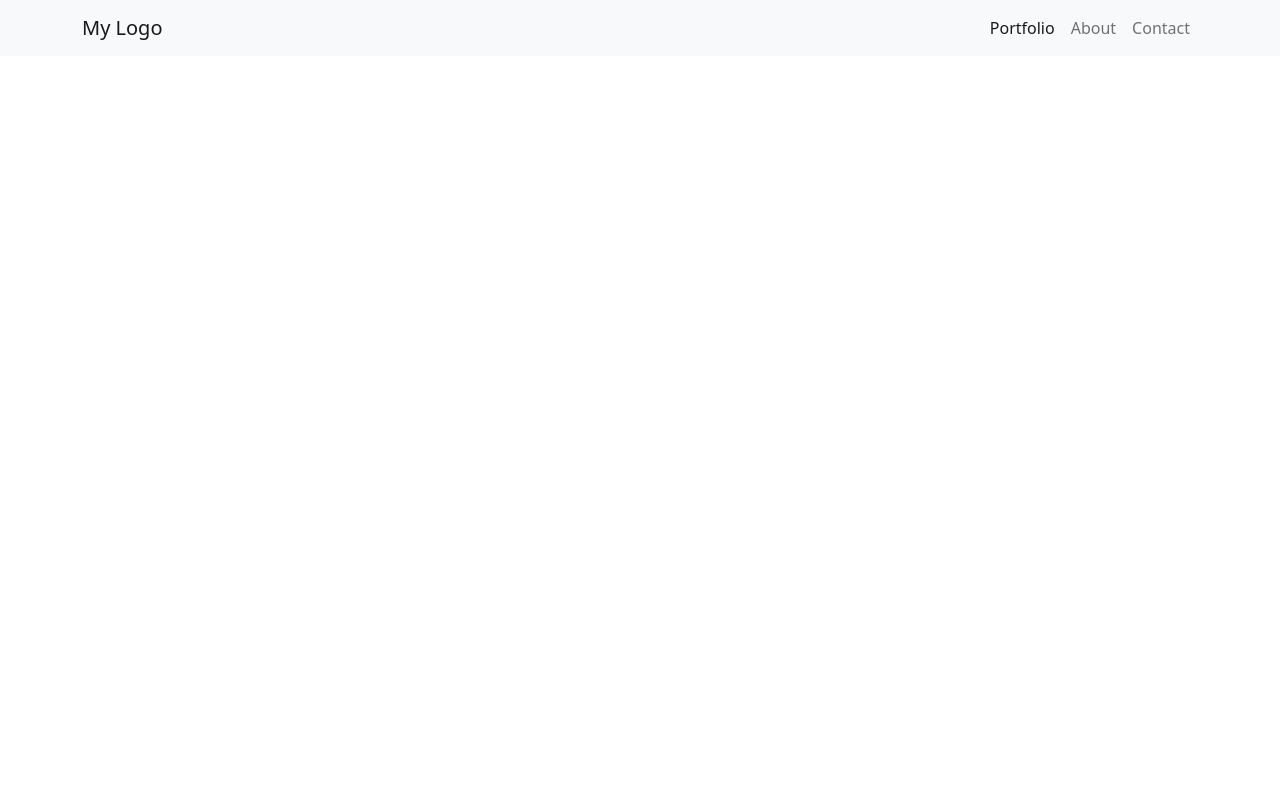
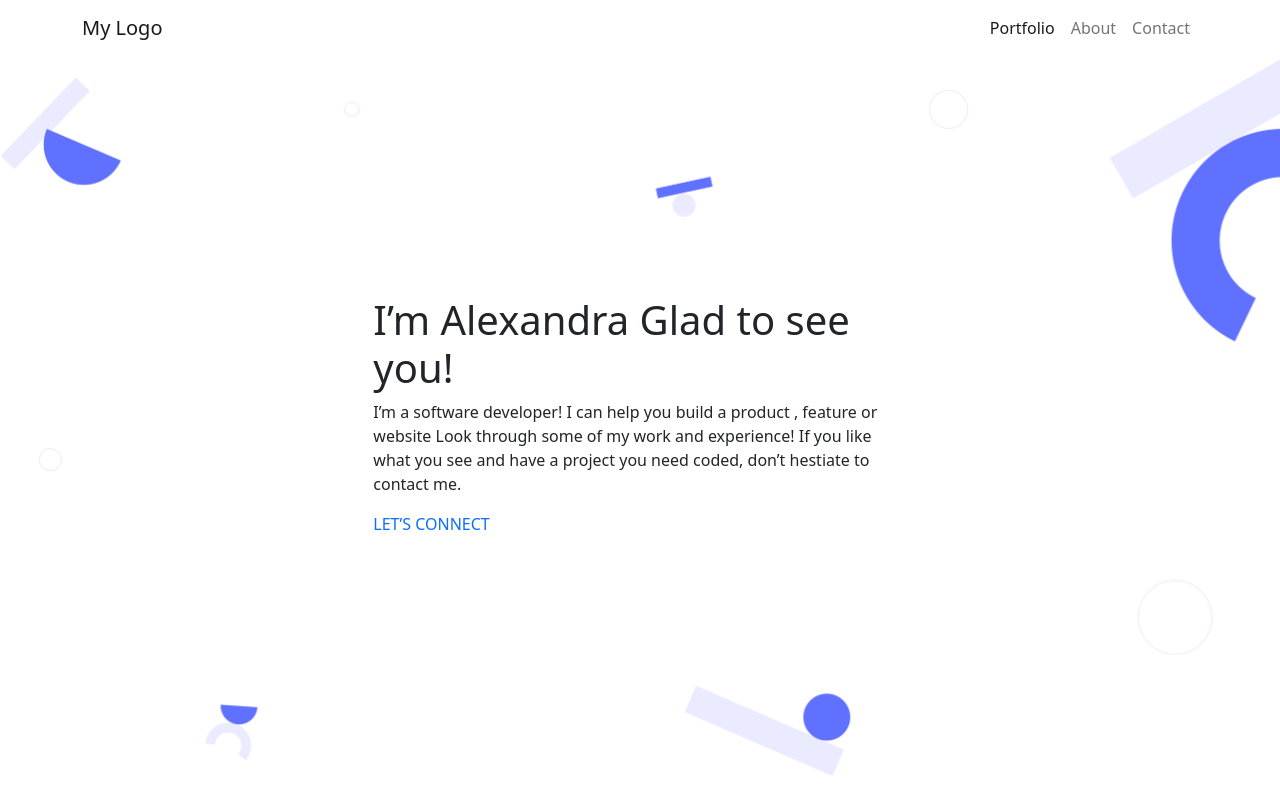
Before and after one commit to aimalamiri/Bootstrap-Portfolio, a plain HTML site: page index.html in a window 1280 px wide. Drawn offline with nearby package versions, Linux system fonts and the light colour scheme.

Commit message:
Add header section

```diff
--- a/index.html
+++ b/index.html
@@ -12,9 +12,10 @@
       integrity="sha384-EVSTQN3/azprG1Anm3QDgpJLIm9Nao0Yz1ztcQTwFspd3yD65VohhpuuCOmLASjC"
       crossorigin="anonymous"
     />
+    <link rel="stylesheet" href="./style.css">
   </head>
   <body>
-    <nav class="navbar navbar-expand-lg navbar-light bg-light">
+    <nav class="navbar navbar-expand-lg navbar-light bg-light bg-white">
       <div class="container">
         <a class="navbar-brand" href="#">My Logo</a>
         <button
@@ -43,6 +44,13 @@
         </div>
       </div>
     </nav>
+    <header class="d-flex justify-content-center align-items-center">
+      <div class="col-5">
+        <h1>I’m Alexandra Glad to see you!</h1>
+        <p>I’m a software developer! I can help you build a product , feature or website Look through some of my work and experience! If you like what you see and have a project you need coded, don’t hestiate to contact me.</p>
+        <a href="#" class="text-decoration-none">LET’S CONNECT</a>
+      </div>
+    </header>
 
     <script
       src="https://cdn.jsdelivr.net/npm/bootstrap@5.0.2/dist/js/bootstrap.bundle.min.js"
--- /dev/null
+++ b/style.css
@@ -0,0 +1,6 @@
+header {
+  background-image: url("./assets/header.png");
+  background-repeat: no-repeat;
+  background-size: cover;
+  height: 90vh;
+}
```
Also changed, not shown: assets/header.png (added).
